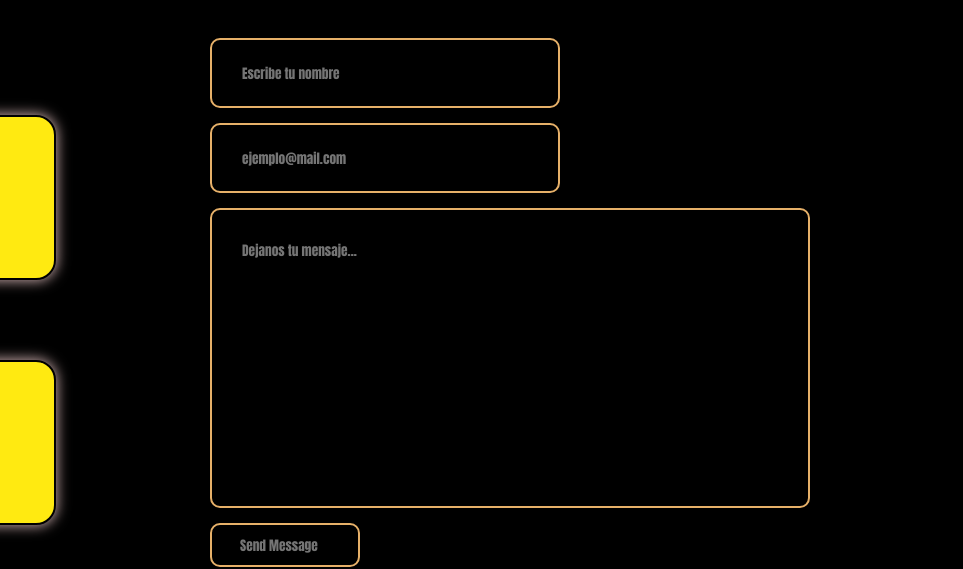
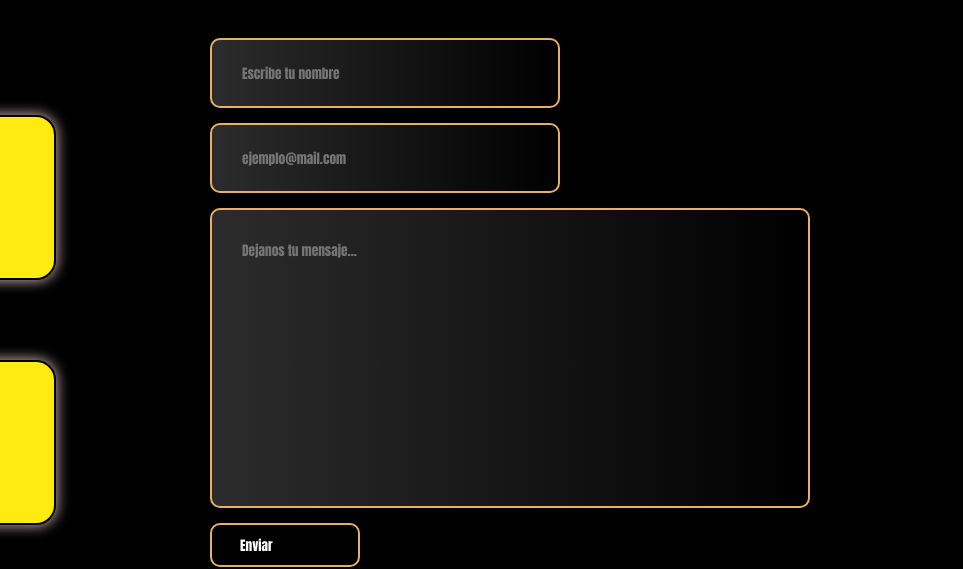
Before and after one commit to juanma19899/juanma19899, a website: page pages/contacto.html in a window 1280 px wide. Shown: the part 400-969 px from the top of the page, 317-1280 px from the left. Drawn offline with nearby package versions, Linux system fonts and the light colour scheme.

Commit message:
formulario funcional

```diff
--- a/css/style.css
+++ b/css/style.css
@@ -1003,7 +1003,10 @@ a{
         justify-content: flex-start;
         margin-top: 73px;
     }
+        form{
+        }
             .name{
+                background-image: linear-gradient(to right, #2c2c2c 0%, black 100%);
                 display: flex;
                 text-align: center;
                 border: 2px solid rgb(230, 176, 105);
@@ -1014,6 +1017,7 @@ a{
                 margin: 15px;
             }
             .mail{
+                background-image: linear-gradient(to right, #2c2c2c 0%, black 100%);
                 display: flex;
                 text-align: center;
                 border: 2px solid rgb(230, 176, 105);
@@ -1024,6 +1028,7 @@ a{
                 margin: 15px;
             }
             .comentario{
+                background-image: linear-gradient(to right, #2c2c2c 0%, black 100%);
                 display: flex;
                 align-items: flex-start;
                 border: 2px solid rgb(230, 176, 105);
--- a/pages/contacto.html
+++ b/pages/contacto.html
@@ -8,6 +8,7 @@
     <link rel="stylesheet" href="https://unicons.iconscout.com/release/v2.1.6/css/unicons.css">
     <link rel="shortcut icon" href="../img/favicon-16x16.png" type="image/x-icon">
     <link rel="stylesheet" href="../css/estilos.css">
+    <!-- <link rel="stylesheet" href="../css/style.css"> -->
     <meta name="description" content="Informacion de contacto de la empresa, con diferentes opciones para facilitar la comunicación, y resolución de dudas que pueden generarse al usuario.">
     <meta name="keywords" content="whatsapp, messenger, email, contacto, toyota, ford, nissan, pickup, carro, vehiculo, compra, off road, nuevo, coche, camioneta, hilux, raptor, frontier, motor">
     <meta property="og:type" content="Web site">
@@ -90,18 +91,19 @@
                 </article>
             </section>
             <section class="container2">
-                <form>
+                <form   action="https://formspree.io/f/mnqreeep"
+                method="POST">
                     <div class="name">
-                        <input type="text" id="name" placeholder="Escribe tu nombre">
+                        <input type="text" id="name" placeholder="Escribe tu nombre" name="name">
                     </div>
                     <div class="mail">
-                        <input type="email" id="mail" placeholder="ejemplo@mail.com">
+                        <input type="email" id="mail" placeholder="ejemplo@mail.com" name="_replyto">
                     </div>
                     <div class="comentario">
-                        <input type="text" placeholder="Dejanos tu mensaje...">
+                        <textarea type="text" placeholder="Dejanos tu mensaje..." name="message"></textarea>
                     </div>
                     <div class="enviar">
-                        <input type="text" placeholder="Send Message">
+                        <input type="submit" value="Enviar">
                     </div>
                 </form>
             </section>
--- a/scss/components/_main.scss
+++ b/scss/components/_main.scss
@@ -421,6 +421,7 @@ main{
         margin-top: 73px;
         form{
             .name{
+                background-image: linear-gradient(to right, #2c2c2c 0%, black 100%);
                 display: flex;
                 border: map-get($button, bordeBoton2);
                 border-radius: 10px;
@@ -434,6 +435,7 @@ main{
                 }
             }
             .mail{
+                background-image: linear-gradient(to right, #2c2c2c 0%, black 100%);
                 display: flex;
                 border: map-get($button, bordeBoton2);
                 border-radius: 10px;
@@ -447,6 +449,7 @@ main{
                 }
             }
             .comentario{
+                background-image: linear-gradient(to right, #2c2c2c 0%, black 100%);
                 display: flex;
                 align-items: flex-start;
                 border: map-get($button, bordeBoton2);
@@ -455,9 +458,12 @@ main{
                 height: 300px;
                 width: 600px;
                 margin: 15px;
-                input{
+                textarea{
                     background-color: map-get($buttonHover, fondoBoton);
                     color: $colorLetras;
+                    resize: none;
+                    width: 31rem;
+                    height: 15rem;
                 }
             }
             .enviar{
```
Also changed, not shown: css/estilos.css. Lines whose indentation alone changed are shown as unchanged.
